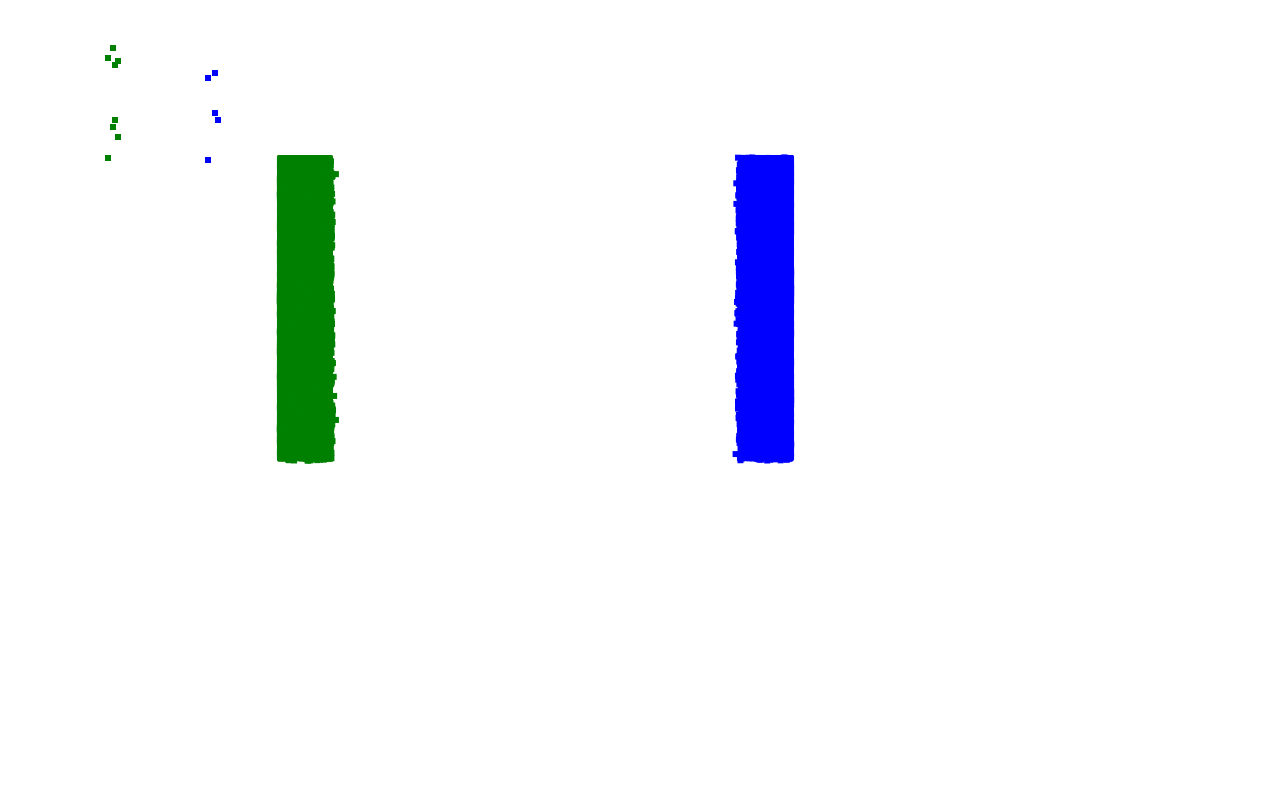
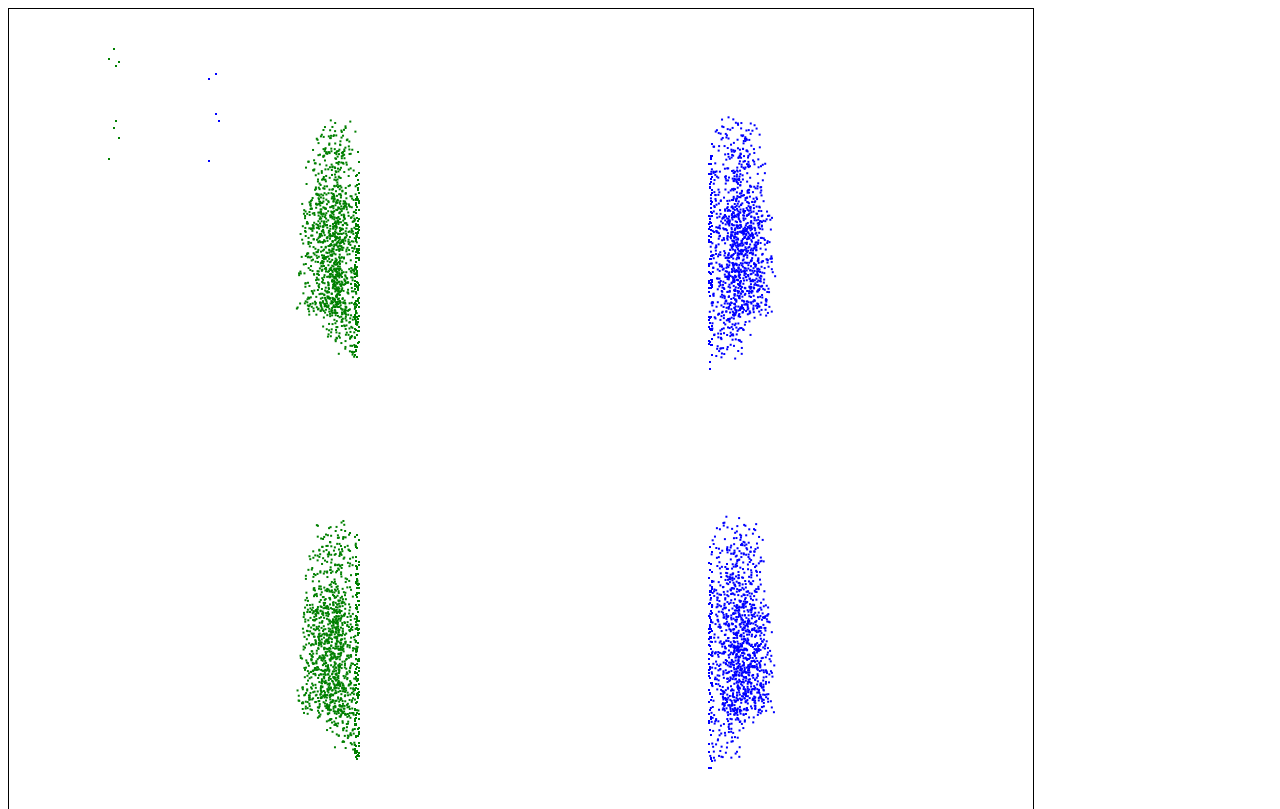
Before and after one commit to Kazetsukai/conflict_engine, a website: page prototypes/public/index.html in a window 1280 px wide. Shown: the top 809 px of the page. Drawn offline with Linux system fonts and the light colour scheme; animation ran at ten frames a second.

Commit message:
can't remember

```diff
--- /dev/null
+++ b/prototypes/doc/etc.txt
@@ -0,0 +1 @@
+Gametick is 100ms
--- a/prototypes/index.js
+++ b/prototypes/index.js
@@ -3,4 +3,4 @@ const app = express()
 
 app.use(express.static('public'))
 
-app.listen(3000, () => console.log('Prototype listening on port 3000!'))
+app.listen(3012, () => console.log('Prototype listening on port 3012!'))
--- a/prototypes/public/draw.js
+++ b/prototypes/public/draw.js
@@ -2,9 +2,9 @@ let ii = 0;
 
 function draw() {
 	ii++;
-	if (ii % 30 != 1) return;
+	//if (ii % 30 != 1) return;
 
-	ctx.clearRect(0, 0, 1024, 768);
+	ctx.clearRect(0, 0, 1280, 1024);
 
 	troops.forEach(t => {
 		if (t.dead) {
@@ -12,7 +12,7 @@ function draw() {
 			ctx.fillRect(t.x-2, t.y-2, 4, 4);
 		} else {
 			ctx.fillStyle = (t.army == 0 ? 'green' : 'blue');
-			ctx.fillRect(t.x-3, t.y-3, 6, 6);
+			ctx.fillRect(t.x-1, t.y-1, 2, 2);
 		}
 	});
 	ctx.strokeStyle = 'black';
--- /dev/null
+++ b/prototypes/public/formation.js
@@ -0,0 +1,83 @@
+function updateFormation(formation) {
+
+	let cX = 0;
+	let cY = 0;
+	formation.soldiers.forEach(s => {
+		cX += s.x;
+		cY += s.y;
+	});
+	formation.centerX = cX / formation.soldiers.length;
+	formation.centerY = cY / formation.soldiers.length;
+
+	let st = formation.state;
+
+	// Skip if current state is still waiting
+	if (st.finishTime && st.finishTime > gametick)
+		return;
+
+	// Current state is ready to transition
+	switch(st.type) {
+		case 'firing':
+			// TODO
+
+		default:
+			break;
+	}
+
+	formation.state = decideNextStateFormation(formation);
+}
+
+function decideNextStateFormation(formation) {
+	return {
+		type: 'waiting',
+		finishTime: gametick + 10
+	}
+}
+
+function cmd_formUp(formationId) {
+	formUp(formations[formationId]);
+}
+
+function move(formation, x, y, rX, rY) {
+	formation.x = x;
+	formation.y = y;
+	formation.rX = rX;
+	formation.rY = rY;
+	formUp(formation);
+}
+
+function formUp(formation) {
+	let rowNum = 0;
+	let rowPos = 0;
+
+	formation.soldiers.forEach(s => {
+		if (rowPos > formation.rowSize) {
+			rowPos = 0;
+			rowNum++;
+		}
+
+		if (s.dead) return;
+		let xAmount = rowNum * formation.rowSpacing;
+		let yAmount = (rowPos - formation.rowSize / 2) * formation.rowSpacing;
+		let xTarget = formation.x - (xAmount * formation.rX + yAmount * formation.rY);
+		let yTarget = formation.y - (yAmount * formation.rX + xAmount * formation.rY);
+		let len = Math.sqrt(Math.pow(xTarget - s.x, 2) + Math.pow(yTarget - s.y, 2));
+
+		s.state = {
+			type: 'moving',
+			sX: s.x,
+			sY: s.y,
+			tX: xTarget,
+			tY: yTarget,
+			d: 1 / len,
+			t: 0,
+			_len: len
+		}
+		s.rank = rowNum;
+
+		rowPos++;
+	});
+
+	formation.numRanks = rowNum;
+
+}
--- a/prototypes/public/index.html
+++ b/prototypes/public/index.html
@@ -5,11 +5,13 @@
 	<script src="lodash.min.js" type="text/javascript"></script>
 	<script src="draw.js" type="text/javascript"></script>
 	<script src="simulate.js" type="text/javascript"></script>
+
+	<script src="formation.js" type="text/javascript"></script>
 	<script src="soldier.js" type="text/javascript"></script>
 
 	<script src="main.js" type="text/javascript"></script>
 </head>
 <body>
-	<canvas id="canvas" width="1024" height="768"></canvas>
+	<canvas id="canvas" width="1024" height="800" style="border: 1px solid black"></canvas>
 </body>
 </html>
--- a/prototypes/public/main.js
+++ b/prototypes/public/main.js
@@ -2,8 +2,6 @@ let ctx;
 let canvas;
 
 let formations = [
-	{x: 350, y: 400, rX: 1, rY: 0, rowSize: 105, rowSpacing: 5, army: 0, soldiers: []},
-	{x: 700, y: 400, rX: -1, rY: 0, rowSize: 123, rowSpacing: 5, army: 1, soldiers: []}
 ]
 
 let troops = [
@@ -24,15 +22,20 @@ let troops = [
 	{x: 207, y: 105, army: 1, state: { type: 'idle' }},
 ];
 
-for (var i = 0; i < 100000; i++) {
-	let s1 = {x: 275 + Math.random() * 50, y: 150 + Math.random() * 300, army: 0, loaded: true, state: { type: 'idle' } };
-	let s2 = {x: 730 + Math.random() * 50, y: 150 + Math.random() * 300, army: 1, loaded: true, state: { type: 'idle' } };
+for (let j = 0; j < 3; j++) {
+	formations.push({x: 350, y: 200 + j * 400, rX: 1, rY: 0, rowSize: 300, rowSpacing: 1, army: 0, soldiers: [], state: { type: 'idle' }});
+	formations.push({x: 700, y: 200 + j * 400, rX: -1, rY: 0, rowSize: 320, rowSpacing: 1, army: 1, soldiers: [], state: { type: 'idle' }});
 
-	troops.push(s1);
-	troops.push(s2);
+	for (let i = 0; i < 1300; i++) {
+		let s1 = {x: 275 + Math.random() * 50, y: 150 + Math.random() * 200 + j * 400, army: 0, loaded: true, state: { type: 'idle' } };
+		let s2 = {x: 730 + Math.random() * 50, y: 150 + Math.random() * 200 + j * 400, army: 1, loaded: true, state: { type: 'idle' } };
 
-	addSoldierToFormation(s1, formations[0]);
-	addSoldierToFormation(s2, formations[1]);
+		troops.push(s1);
+		troops.push(s2);
+
+		addSoldierToFormation(s1, formations[0 + j*2]);
+		addSoldierToFormation(s2, formations[1 + j*2]);
+	}
 }
 
 let shots = [
@@ -44,8 +47,10 @@ window.onload = function() {
 	canvas = document.querySelector('#canvas');
 	ctx = canvas.getContext('2d');
 
-	cmd_formUp(0);
-	cmd_formUp(1);
+	for (let j = 0; j < formations.length; j++) {
+		cmd_formUp(j);
+	}
+
 	gameLoop();
 }
 
--- a/prototypes/public/simulate.js
+++ b/prototypes/public/simulate.js
@@ -1,5 +1,8 @@
 let gametick = 0;
+let time = 0;
 function simulate(delta) {
+	if (delta > 1000) delta = 0;
+
 	//
 	shots.forEach(s => {
 		s.dist += s.speed * (delta / 1000);
@@ -16,14 +19,21 @@ function simulate(delta) {
 		}
 	});
 
-	troops = troops.filter(t => !t.dead);
-	shots = shots.filter(sh => !sh.dead);
+	time += delta;
+	// Tick every 100ms
+	if (time > 100) {
+		time -= 100;
 
-	troops.forEach(updateSoldier);
+		troops = troops.filter(t => !t.dead);
+		shots = shots.filter(sh => !sh.dead);
 
-	gametick++;
+		troops.forEach(updateSoldier);
+		formations.forEach(updateFormation);
 
-	if (gametick % 100 == 0) {
-		console.log("Remaining units: " + troops.length + "  Shots: " + shots.length + "  Reloading: " + troops.filter(t => t.state.type == "reloading").length);
+		gametick++;
+
+		if (gametick % 10 == 0) {
+			console.log("Remaining units: " + troops.length + "  Shots: " + shots.length + "  Reloading: " + troops.filter(t => t.state.type == "reloading").length);
+		}
 	}
 }
--- a/prototypes/public/soldier.js
+++ b/prototypes/public/soldier.js
@@ -37,7 +37,26 @@ function updateSoldier(unit) {
 }
 
 function decideNextStateSoldier(unit) {
-	var target = troops[Math.floor(Math.random() * troops.length)];
+
+	var action;
+	var targetFormation;
+
+	if (unit.formation) {
+		if ((unit.formation.order === 'fire_at_will' || unit.formation.order === 'fire:' + unit.rank) && gametick >= unit.formation.time) {
+			action = 'fire';
+			targetFormation = unit.formation.target;
+		}
+	} else {
+		action = 'fire';
+	}
+
+	if (action === 'fire') {
+		var target;
+		if (targetFormation) {
+			target = targetFormation.soldiers[Math.floor(Math.random() * troops.length)];
+		} else {
+			//target = troops[Math.floor(Math.random() * troops.length)];
+		}
 
 		if (target) {
 			if (target.army == unit.army)
@@ -47,19 +66,20 @@ function decideNextStateSoldier(unit) {
 				return {
 					type: 'aiming',
 					target: target,
-				finishTime: gametick + Math.floor(Math.random() * 300) + 100
+					finishTime: gametick + Math.floor(Math.random() * 10) + 10
 				}
 			} else {
 				return {
 					type: 'reloading',
-				finishTime: gametick + 5000 + Math.floor(Math.random() * 500)
+					finishTime: gametick + 300 + Math.floor(Math.random() * 200)
+				}
 			}
 		}
 	}
 
 	return {
 		type: 'waiting',
-		finishTime: gametick + 1000
+		finishTime: gametick + 10
 	}
 }
 
@@ -70,34 +90,3 @@ function addSoldierToFormation(soldier, formation) {
 	formation.soldiers.push(soldier);
 	soldier.formation = formation;
 }
-
-function cmd_formUp(formationId) {
-	let frm = formations[formationId];
-
-	let rowNum = 0;
-	let rowPos = 0;
-
-	frm.soldiers.forEach(s => {
-		if (s.dead) return;
-		let xTarget = frm.x + rowNum * frm.rowSpacing * -frm.rX;
-		let yTarget = frm.y + (rowPos - frm.rowSize / 2) * frm.rowSpacing;
-		let len = Math.sqrt(Math.pow(xTarget - s.x, 2) + Math.pow(yTarget - s.y, 2));
-
-		s.state = {
-			type: 'moving',
-			sX: s.x,
-			sY: s.y,
-			tX: xTarget,
-			tY: yTarget,
-			d: 0.1 / len,
-			t: 0,
-			_len: len
-		}
-
-		rowPos++;
-		if (rowPos > frm.rowSize) {
-			rowPos = 0;
-			rowNum++;
-		}
-	});
-}
```
Also changed, not shown: prototypes/doc/order-types.txt (added, +10 -0 lines). Lines whose indentation alone changed are shown as unchanged.
